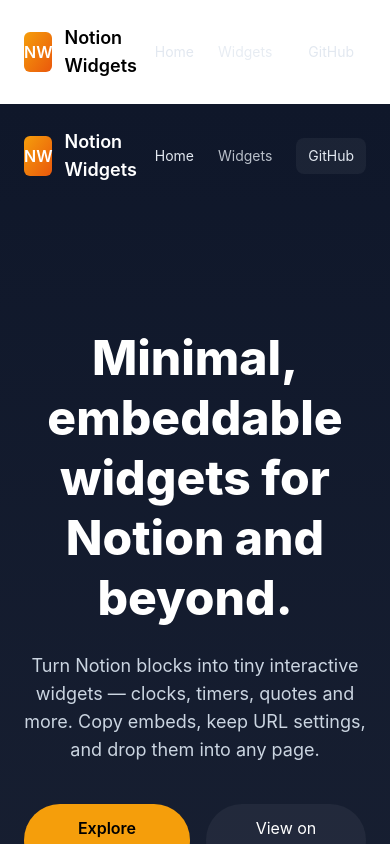
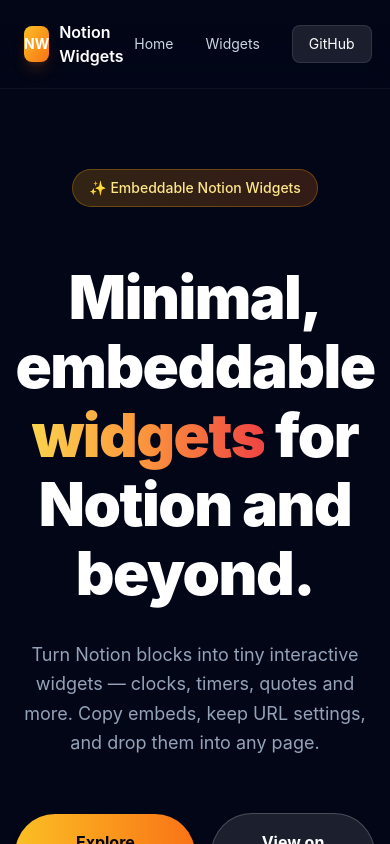
Before and after one commit to rushhiii/notion-widgets, a Next.js app: page /landing in a window 390 px wide. Built offline with nearby package versions, Linux system fonts and the light colour scheme; no server answers.

Commit message:
refactor(design): premium landing with bold typography, animations, and professional styling

```diff
--- a/app/landing/page.tsx
+++ b/app/landing/page.tsx
@@ -11,18 +11,14 @@ export const metadata = {
 
 export default function LandingPage() {
   return (
-    <div className="min-h-screen bg-gradient-to-b from-slate-900 via-slate-900/95 to-black text-white">
-      <ModernNavbar />
-
-      <main className="pt-10">
+    <div className="min-h-screen bg-gradient-to-b from-slate-950 via-slate-950 to-slate-900 text-white">
+      <main>
         <Hero />
 
         <Features />
 
         <Showcase />
       </main>
-
-      <ModernFooter />
     </div>
   )
 }
--- a/app/layout.tsx
+++ b/app/layout.tsx
@@ -85,9 +85,9 @@ export default function RootLayout({ children }: RootLayoutProps) {
   return (
     <html
       lang="en"
-      className={`h-full bg-transparent ${fontSpaceGrotesk.variable} ${fontSora.variable} ${fontPlusJakarta.variable} ${fontManrope.variable} ${fontPlayfair.variable} ${fontLibreBaskerville.variable} ${fontKarla.variable}`}
+      className={`h-full bg-slate-950 ${fontSpaceGrotesk.variable} ${fontSora.variable} ${fontPlusJakarta.variable} ${fontManrope.variable} ${fontPlayfair.variable} ${fontLibreBaskerville.variable} ${fontKarla.variable}`}
     >
-      <body className="h-full bg-transparent antialiased" suppressHydrationWarning>
+      <body className="h-full bg-slate-950 antialiased" suppressHydrationWarning>
         <AuthProvider>
           <ModernNavbar />
           <main className="min-h-screen">{children}</main>
--- a/components/ui/Hero.tsx
+++ b/components/ui/Hero.tsx
@@ -5,27 +5,85 @@ import { motion } from 'framer-motion'
 const MHeading: any = motion.h1
 const MP: any = motion.p
 const MD: any = motion.div
+const MDiv: any = motion.div
 
 export default function Hero() {
   return (
-    <section className="max-w-6xl mx-auto px-6 py-20 text-center">
+    <section className="relative min-h-[calc(100vh-80px)] flex items-center justify-center px-6 py-20 overflow-hidden">
+      {/* Gradient background */}
+      <div className="absolute inset-0 -z-10">
+        <div className="absolute top-0 left-1/4 w-96 h-96 bg-purple-900/20 rounded-full blur-3xl"></div>
+        <div className="absolute bottom-0 right-1/4 w-96 h-96 bg-blue-900/20 rounded-full blur-3xl"></div>
+      </div>
+
+      <div className="max-w-4xl mx-auto text-center space-y-8">
+        <MDiv
+          initial={{ scale: 0.8, opacity: 0 }}
+          animate={{ scale: 1, opacity: 1 }}
+          transition={{ duration: 0.5, ease: "easeOut" }}
+        >
+          <span className="inline-block px-4 py-2 rounded-full bg-gradient-to-r from-amber-500/20 to-orange-500/20 border border-amber-500/30 text-sm font-medium text-amber-200 mb-6">
+            ✨ Embeddable Notion Widgets
+          </span>
+        </MDiv>
+
         <MHeading
-        initial={{ y: 10, opacity: 0 }}
+          initial={{ y: 20, opacity: 0 }}
           animate={{ y: 0, opacity: 1 }}
-        transition={{ duration: 0.6 }}
-        className="text-5xl md:text-7xl font-extrabold leading-tight text-white"
+          transition={{ duration: 0.7, delay: 0.1, ease: "easeOut" }}
+          className="text-6xl md:text-7xl lg:text-8xl font-black leading-[1.15] text-white tracking-tight"
         >
-        Minimal, embeddable widgets for Notion and beyond.
+          Minimal, embeddable{' '}
+          <span className="bg-gradient-to-r from-amber-300 via-orange-400 to-red-500 bg-clip-text text-transparent">widgets</span>
+          {' '}for Notion and beyond.
         </MHeading>
 
-      <MP initial={{ opacity: 0 }} animate={{ opacity: 1 }} transition={{ delay: 0.2 }} className="mt-6 text-lg text-slate-300 max-w-3xl mx-auto">
+        <MP
+          initial={{ opacity: 0, y: 10 }}
+          animate={{ opacity: 1, y: 0 }}
+          transition={{ duration: 0.6, delay: 0.2 }}
+          className="text-lg md:text-xl text-slate-400 max-w-2xl mx-auto leading-relaxed"
+        >
           Turn Notion blocks into tiny interactive widgets — clocks, timers, quotes and more. Copy embeds, keep URL settings, and drop them into any page.
         </MP>
 
-      <MD className="mt-10 flex items-center justify-center gap-4" initial={{ opacity: 0 }} animate={{ opacity: 1 }} transition={{ delay: 0.35 }}>
-        <a href="/quotes" className="px-6 py-3 rounded-full bg-amber-500 text-black font-semibold">Explore widgets</a>
-        <a href="https://github.com/" className="px-6 py-3 rounded-full bg-white/5">View on GitHub</a>
+        <MD
+          className="flex items-center justify-center gap-4 pt-6"
+          initial={{ opacity: 0, y: 10 }}
+          animate={{ opacity: 1, y: 0 }}
+          transition={{ duration: 0.6, delay: 0.35 }}
+        >
+          <motion.a
+            whileHover={{ scale: 1.05, boxShadow: '0 20px 40px rgba(245, 158, 11, 0.3)' }}
+            whileTap={{ scale: 0.95 }}
+            href="/quotes"
+            className="px-8 py-4 rounded-full bg-gradient-to-r from-amber-400 to-orange-500 text-slate-950 font-bold text-base shadow-lg transition-all hover:shadow-xl"
+          >
+            Explore widgets →
+          </motion.a>
+          <motion.a
+            whileHover={{ scale: 1.05, backgroundColor: 'rgba(255,255,255,0.15)' }}
+            whileTap={{ scale: 0.95 }}
+            href="https://github.com/rushhiii/notion-widgets"
+            target="_blank"
+            rel="noreferrer"
+            className="px-8 py-4 rounded-full bg-white/10 text-white font-bold text-base border border-white/20 hover:border-white/40 transition-all"
+          >
+            View on GitHub
+          </motion.a>
         </MD>
+      </div>
+
+      {/* Scroll indicator */}
+      <motion.div
+        animate={{ y: [0, 8, 0] }}
+        transition={{ duration: 2, repeat: Infinity }}
+        className="absolute bottom-8 left-1/2 -translate-x-1/2"
+      >
+        <svg className="w-6 h-6 text-slate-500" fill="none" stroke="currentColor" viewBox="0 0 24 24">
+          <path strokeLinecap="round" strokeLinejoin="round" strokeWidth={2} d="M19 14l-7 7m0 0l-7-7m7 7V3" />
+        </svg>
+      </motion.div>
     </section>
   )
 }
--- a/components/ui/ModernFooter.tsx
+++ b/components/ui/ModernFooter.tsx
@@ -1,6 +1,7 @@
 "use client"
 /* eslint-disable @typescript-eslint/no-explicit-any */
 import { motion } from 'framer-motion'
+import Link from 'next/link'
 
 const MFooter: any = motion.footer
 
@@ -8,15 +9,35 @@ export default function ModernFooter() {
   return (
     <MFooter
       initial={{ y: 20, opacity: 0 }}
-      animate={{ y: 0, opacity: 1 }}
-      transition={{ duration: 0.45 }}
-      className="w-full border-t border-white/5 mt-12 py-8"
+      whileInView={{ y: 0, opacity: 1 }}
+      transition={{ duration: 0.6 }}
+      viewport={{ once: true }}
+      className="w-full border-t border-white/5 bg-gradient-to-t from-slate-950/50 to-transparent mt-24 py-12"
     >
-      <div className="max-w-7xl mx-auto px-6 text-sm text-slate-300 flex items-center justify-between">
-        <div>© {new Date().getFullYear()} Notion Widgets — Built with care</div>
-        <div className="flex gap-4">
-          <a href="/privacy" className="hover:underline">Privacy</a>
-          <a href="/terms" className="hover:underline">Terms</a>
+      <div className="max-w-7xl mx-auto px-6">
+        <div className="grid grid-cols-1 md:grid-cols-3 gap-8 mb-8">
+          <div>
+            <h4 className="font-bold text-white mb-4">Notion Widgets</h4>
+            <p className="text-sm text-slate-400">Minimal, embeddable widgets for Notion and beyond.</p>
+          </div>
+          <div>
+            <h4 className="font-bold text-white mb-4">Quick Links</h4>
+            <div className="space-y-2 text-sm">
+              <Link href="/landing" className="text-slate-400 hover:text-white transition-colors">Home</Link>
+              <Link href="/clock" className="block text-slate-400 hover:text-white transition-colors">Widgets</Link>
+            </div>
+          </div>
+          <div>
+            <h4 className="font-bold text-white mb-4">Social</h4>
+            <a href="https://github.com/rushhiii/notion-widgets" target="_blank" rel="noreferrer" className="text-slate-400 hover:text-white transition-colors">GitHub</a>
+          </div>
+        </div>
+        <div className="border-t border-white/5 pt-8 text-sm text-slate-400 flex flex-col md:flex-row items-center justify-between">
+          <div>© {new Date().getFullYear()} Notion Widgets. Built with care.</div>
+          <div className="flex gap-6 mt-4 md:mt-0">
+            <a href="#" className="hover:text-white transition-colors">Privacy</a>
+            <a href="#" className="hover:text-white transition-colors">Terms</a>
+          </div>
         </div>
       </div>
     </MFooter>
--- a/components/ui/ModernNavbar.tsx
+++ b/components/ui/ModernNavbar.tsx
@@ -8,21 +8,37 @@ const MHeader: any = motion.header
 export default function ModernNavbar() {
   return (
     <MHeader
-      initial={{ y: -30, opacity: 0 }}
+      initial={{ y: -60, opacity: 0 }}
       animate={{ y: 0, opacity: 1 }}
-      transition={{ duration: 0.5 }}
-      className="w-full max-w-7xl mx-auto px-6 py-6 flex items-center justify-between"
+      transition={{ duration: 0.6, ease: "easeOut" }}
+      className="sticky top-0 z-50 w-full border-b border-white/5 bg-gradient-to-b from-slate-950/95 to-slate-950/80 backdrop-blur-md"
     >
-      <Link href="/" className="flex items-center gap-3">
-        <div className="w-10 h-10 rounded-md bg-gradient-to-br from-amber-500 to-orange-600 flex items-center justify-center text-white font-semibold">NW</div>
-        <span className="font-semibold text-lg">Notion Widgets</span>
-      </Link>
+      <div className="max-w-7xl mx-auto px-6 py-5 flex items-center justify-between">
+        <Link href="/" className="flex items-center gap-2.5 group">
+          <motion.div
+            whileHover={{ scale: 1.05 }}
+            whileTap={{ scale: 0.95 }}
+            className="w-9 h-9 rounded-lg bg-gradient-to-br from-amber-400 to-orange-500 flex items-center justify-center text-white font-bold text-sm shadow-lg shadow-orange-500/20"
+          >
+            NW
+          </motion.div>
+          <span className="font-semibold text-base text-white group-hover:text-amber-400 transition-colors">Notion Widgets</span>
+        </Link>
 
-      <nav className="flex items-center gap-6 text-sm text-slate-200">
-        <Link href="/landing" className="hover:underline">Home</Link>
-        <Link href="/clock" className="opacity-80 hover:opacity-100">Widgets</Link>
-        <a href="https://github.com/" target="_blank" rel="noreferrer" className="px-3 py-2 rounded-lg bg-white/5">GitHub</a>
-      </nav>
+        <nav className="flex items-center gap-8">
+          <Link href="/landing" className="text-sm text-slate-300 hover:text-white transition-colors relative after:absolute after:bottom-0 after:left-0 after:w-0 after:h-0.5 after:bg-amber-400 after:transition-all after:duration-300 hover:after:w-full">Home</Link>
+          <Link href="/clock" className="text-sm text-slate-300 hover:text-white transition-colors relative after:absolute after:bottom-0 after:left-0 after:w-0 after:h-0.5 after:bg-amber-400 after:transition-all after:duration-300 hover:after:w-full">Widgets</Link>
+          <motion.a
+            whileHover={{ scale: 1.05 }}
+            href="https://github.com/rushhiii/notion-widgets"
+            target="_blank"
+            rel="noreferrer"
+            className="px-4 py-2 rounded-lg bg-white/10 text-sm text-white hover:bg-white/20 transition-colors border border-white/10"
+          >
+            GitHub
+          </motion.a>
+        </nav>
+      </div>
     </MHeader>
   )
 }
```
Also changed, not shown: components/ui/Features.tsx (+50 -20 lines), components/ui/Showcase.tsx (+78 -15 lines). Lines whose indentation alone changed are shown as unchanged.
